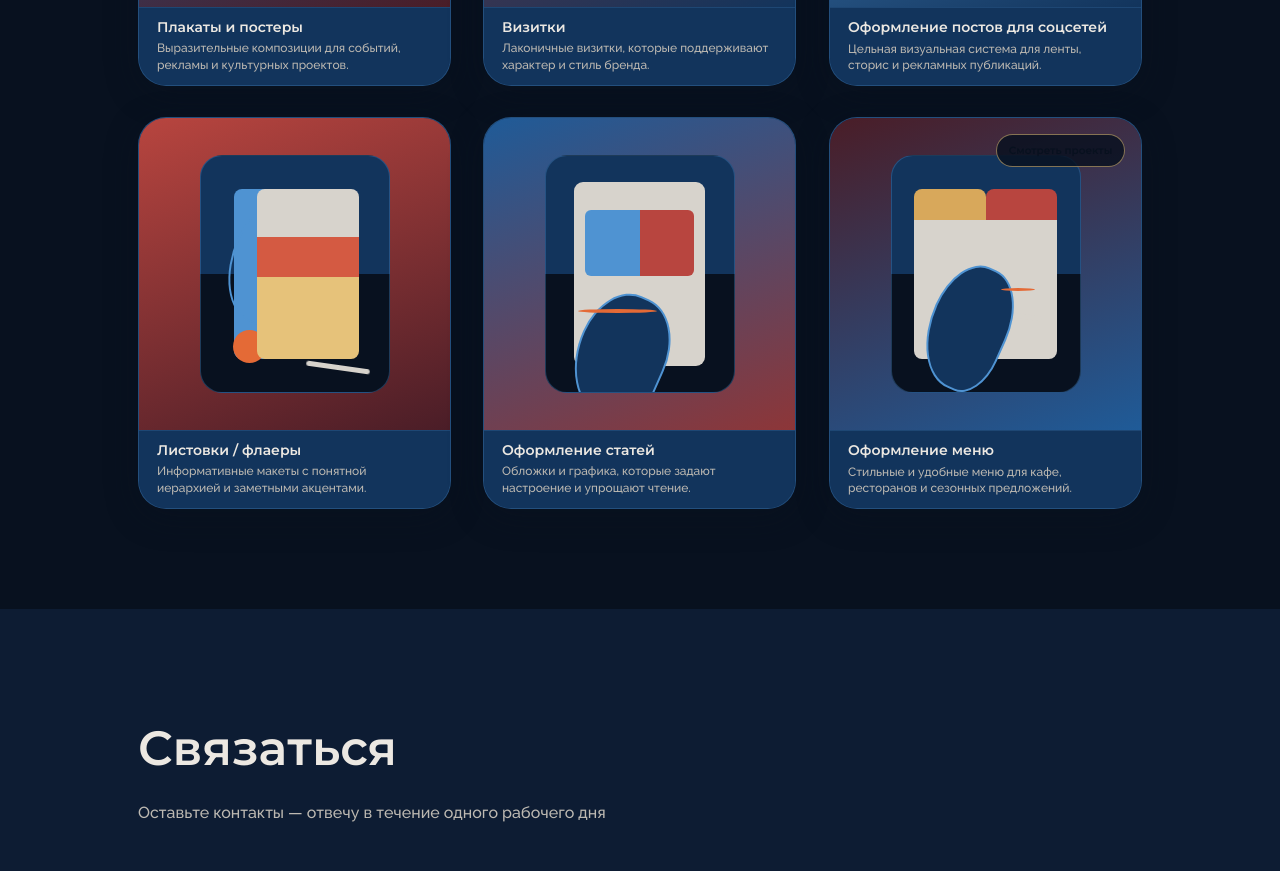
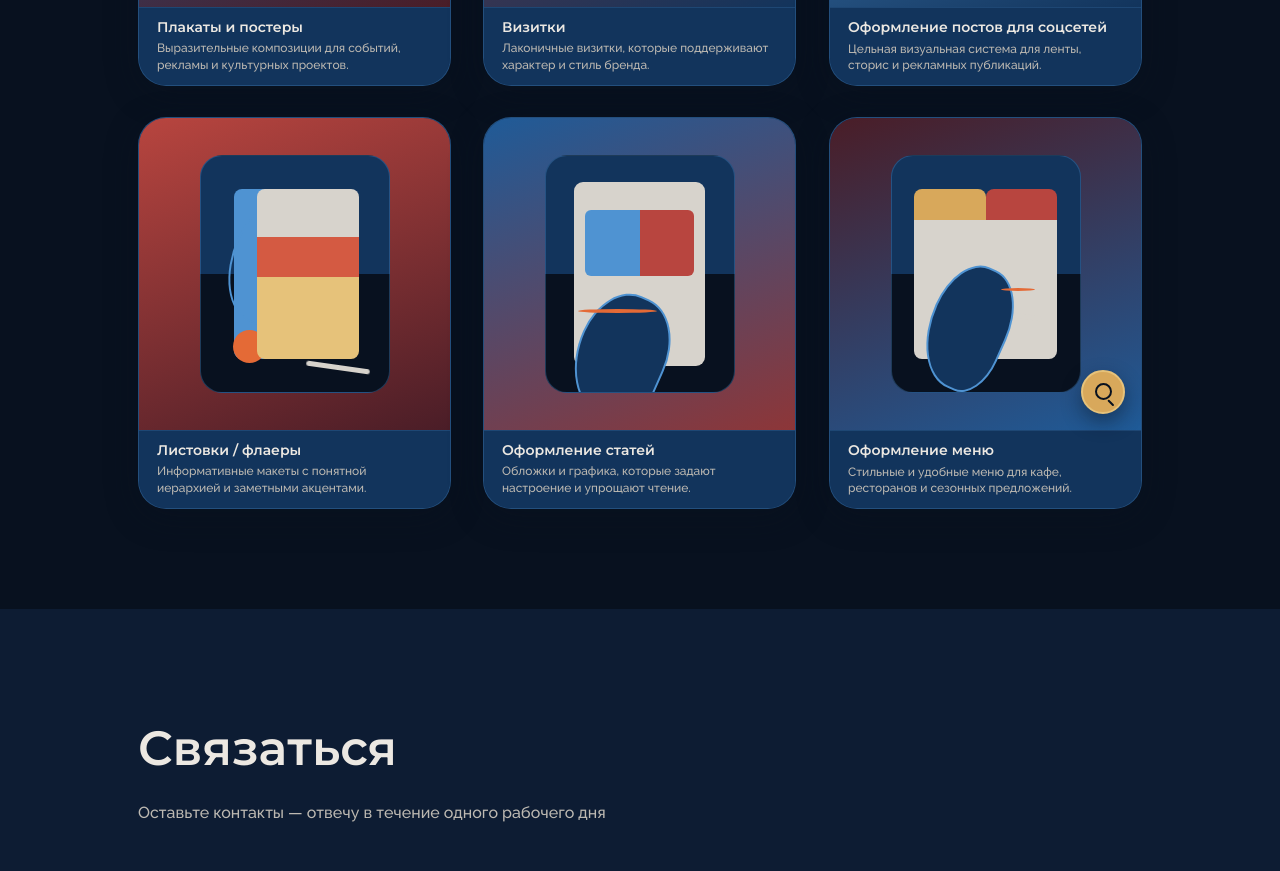
Before and after one commit to deonda/first_steps, a plain HTML site: page index.html in a window 1280 px wide. Shown: the part 2180-3051 px from the top of the page. Drawn offline with Linux system fonts and the light colour scheme.

Commit message:
Replace project hint with magnifier icon

```diff
--- a/index.html
+++ b/index.html
@@ -141,7 +141,9 @@
             <h3 class="portfolio-card__title">Оформление меню</h3>
             <p class="portfolio-card__desc">Стильные и удобные меню для кафе, ресторанов и сезонных предложений.</p>
           </div>
-          <span class="portfolio-card__hint">Смотреть проекты</span>
+          <span class="portfolio-card__hint" aria-hidden="true">
+            <span class="portfolio-card__magnifier"></span>
+          </span>
           <div class="portfolio-card__projects" aria-label="Проекты в категории меню">
             <span class="portfolio-card__projects-label">Проекты</span>
             <button class="portfolio-project" type="button" data-gallery-open>
--- a/styles.css
+++ b/styles.css
@@ -784,17 +784,41 @@ h1, h2, h3, h4, h5, h6,
 .portfolio-card__hint {
   position: absolute;
   z-index: 3;
-  top: 16px;
+  top: calc(80% - 60px);
   right: 16px;
-  padding: 7px 12px;
-  font-family: "Montserrat", system-ui, sans-serif;
-  font-size: 0.65rem;
-  font-weight: 600;
+  display: grid;
+  place-items: center;
+  width: 44px;
+  height: 44px;
+  padding: 0;
   color: var(--cream);
-  background: rgba(8, 17, 31, 0.82);
-  border: 1px solid rgba(230, 194, 122, 0.55);
-  border-radius: 18px;
+  background: var(--turquoise);
+  border: 2px solid var(--turquoise-light);
+  border-radius: 50%;
+  box-shadow: 0 8px 20px rgba(8, 17, 31, 0.45);
   pointer-events: none;
+}
+
+.portfolio-card__magnifier {
+  position: relative;
+  display: block;
+  width: 17px;
+  height: 17px;
+  border: 2px solid var(--cream);
+  border-radius: 50%;
+}
+
+.portfolio-card__magnifier::after {
+  content: "";
+  position: absolute;
+  width: 8px;
+  height: 2px;
+  right: -6px;
+  bottom: -3px;
+  background: var(--cream);
+  border-radius: 2px;
+  transform: rotate(45deg);
+  transform-origin: left center;
 }
 
 .portfolio-card__projects {
@@ -1624,8 +1648,10 @@ body.gallery-open {
   }
 
   .portfolio-card__hint {
-    top: 12px;
+    top: calc(80% - 56px);
     right: 12px;
+    width: 42px;
+    height: 42px;
   }
 
   .gallery {
```
